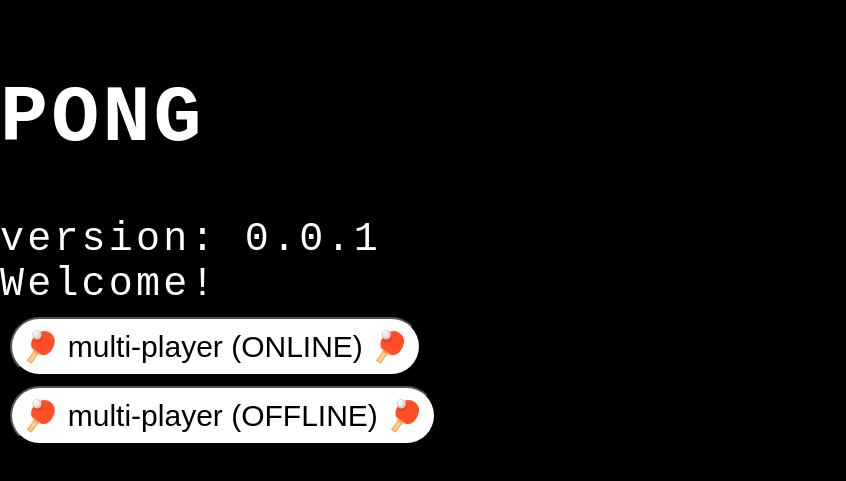
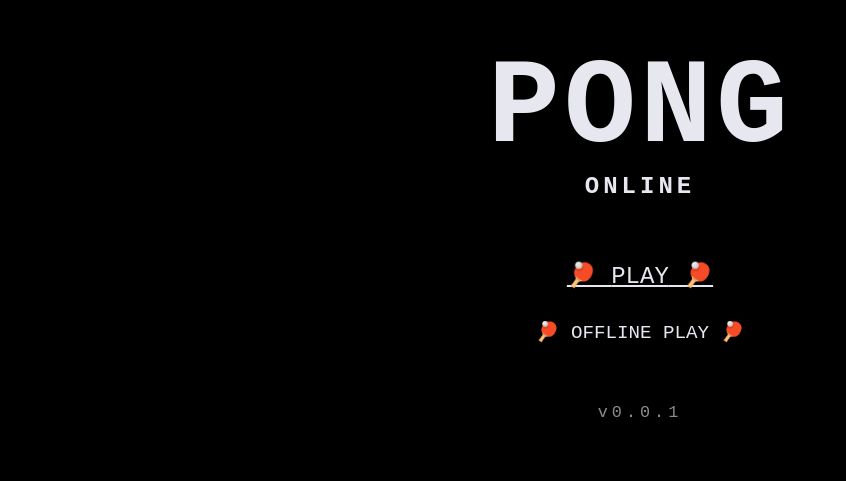
Before and after one commit to yozibak/pong-online, a React (Vite) app in the folder frontend/pong/: page / in a window 1280 px wide. Shown: the part 163-644 px from the top of the page, without its empty margins (0-846 px from the left). Built offline with nearby package versions, Linux system fonts and the light colour scheme; no server answers; what aws-amplify would draw is missing.

Commit message:
style elements

```diff
--- a/frontend/pong/src/index.tsx
+++ b/frontend/pong/src/index.tsx
@@ -3,7 +3,7 @@ import pjson from '../package.json'
 import { GameCanvas, getCanvasContainerSize } from './ui/Pong'
 import { Container, ContainerSize } from './ui/container'
 import { Entrance } from './ui/entrance'
-import { Control } from './ui/control'
+import { MobileControl } from './ui/control'
 
 const VERSION = pjson.version
 
@@ -14,7 +14,7 @@ const PongGame: React.FC<{ size: ContainerSize }> = ({ size }) => {
       {ready ? (
         <>
           <GameCanvas size={getCanvasContainerSize(size)} />
-          <Control />
+          <MobileControl />
         </>
       ) : (
         <Entrance version={VERSION} getReady={() => setReady(true)} />
--- a/frontend/pong/src/ui/container.tsx
+++ b/frontend/pong/src/ui/container.tsx
@@ -13,21 +13,33 @@ export const Container: React.FC<PropsWithChildren<{ size: ContainerSize }>> = (
 }
 
 const styles = ({ width, height }: { width: number; height: number }): React.CSSProperties => ({
-  position: 'relative',
-  zIndex: 10,
+  // spacing
   width,
   height,
+  margin: '0 auto',
+
+  // style
+  backgroundColor: 'rgba(0,0,0,0.9)',
+  color: 'rgba(240, 240, 250, 0.96)',
+  fontSize: 24,
+  fontFamily: 'monospace',
+  fontWeight: 'bold',
+  lineHeight: 1.5,
+  letterSpacing: 4,
+
+  // touch restraints
   overflow: 'hidden',
-  backgroundColor: 'rgba(0,0,0,0.9)',
-  margin: '0 auto',
   touchAction: 'manipulation',
   overflowX: 'hidden',
   overflowY: 'hidden',
   overscrollBehavior: 'none',
-  color: 'white',
+
+  // layout
   display: 'flex',
   flexDirection: 'column',
-  flexWrap: 'nowrap',
   alignContent: 'center',
+  alignItems: 'center',
   justifyContent: 'center',
+  textAlign: 'center',
+  position: 'relative'
 })
--- a/frontend/pong/src/ui/control.tsx
+++ b/frontend/pong/src/ui/control.tsx
@@ -1,6 +1,6 @@
 import { inputBuffer } from '../domain'
 
-export const Control = () => {
+export const MobileControl = () => {
   if (window.innerWidth > 800) return <></>
   return (
     <div style={{ width: '100%', }}>
--- a/frontend/pong/src/ui/entrance.tsx
+++ b/frontend/pong/src/ui/entrance.tsx
@@ -2,8 +2,8 @@ import { useState } from 'react'
 import { PlayMode, PlayerNumber } from '../data/types'
 import { selectOfflineMode } from '../domain/match'
 import { onlineMultiPlayerSetup } from '../service'
+import { isMobile } from '../service/control'
 import { Waiting } from './waiting'
-import { isMobile } from '../service/control'
 
 export const getPlayerNumber = (): PlayerNumber => {
   const urlParams = new URLSearchParams(window.location.search)
@@ -32,41 +32,43 @@ export const Entrance: React.FC<{ version: string; getReady: () => void }> = ({
 
   if (online) return <Waiting isGuest={isGuest} getReady={getReady} />
   return (
-    <div style={style}>
-      <h1>PONG</h1>
-      <div>version: {version}</div>
-      <div>Welcome! {isGuest ? `You are Player 2 (right side)` : ``}</div>
+    <div>
+      <div style={{ fontSize: '5em', lineHeight: 1 }}>PONG</div>
+      <div>ONLINE</div>
+      <br />
+      {isGuest ? <div>You are Player 2 (right side)</div> : <></>}
       <button style={btn} onClick={selectOnline}>
-        🏓 {isGuest ? `Join` : `multi-player (ONLINE)`} 🏓
+        🏓 {isGuest ? `JOIN` : `PLAY`} 🏓
       </button>
-      {!isGuest  ? (
+      {!isGuest && !isMobile() ? (
         <>
-          <button style={btn} onClick={() => selectOffline('offline-multi')}>
-            🏓 {`multi-player (OFFLINE)`} 🏓
+          <button
+            style={{ ...btn, fontSize: '1.2rem', textDecoration: 'none' }}
+            onClick={() => selectOffline('offline-multi')}
+          >
+            🏓 OFFLINE PLAY 🏓
           </button>
-          {/* <button style={btn} onClick={() => selectOffline('offline-solo')}>
-            🏓 {`single-player`} 🏓
-          </button> */}
         </>
       ) : (
         <></>
       )}
+      <br />
+      <div style={{ opacity: 0.6, fontWeight: 'normal', fontSize: '.7em', width: '100%' }}>
+        v{version}
+      </div>
     </div>
   )
 }
 
-const style: React.CSSProperties = {
-  color: 'white',
-  width: '100%',
-  fontSize: 40,
-}
-
 const btn: React.CSSProperties = {
   display: 'block',
-  margin: 10,
+  backgroundColor: 'transparent',
+  fontSize: '1.5rem',
+  color: 'inherit',
+  margin: '10px auto',
   padding: 10,
-  fontSize: 30,
-  backgroundColor: 'white',
   cursor: 'pointer',
-  borderRadius: 30
+  border: 'none',
+  textDecoration: 'underline',
+  fontFamily: 'inherit',
 }
--- a/frontend/pong/src/ui/invitation.tsx
+++ b/frontend/pong/src/ui/invitation.tsx
@@ -6,10 +6,11 @@ export const Invitation = () => {
   return (
     <div
       onClick={() => copyToClipboard(invitationLink)}
-      style={{ fontSize: '0.88rem', fontStyle: 'italic' }}
+      style={{ fontStyle: 'italic', padding: '2em', fontSize: '.75rem' }}
     >
-      <div style={{ cursor: 'pointer' }}>🔗 INVITATION LINK: {invitationLink}</div>
+      <div>Send the invitation link:</div>
       <QRCode link={invitationLink} />
+      <div style={{ cursor: 'pointer', textDecoration: 'underline' }}>{invitationLink}</div>
     </div>
   )
 }
@@ -18,9 +19,13 @@ const QRCode = ({ link }: { link: string }) => {
   const ref = useRef<HTMLCanvasElement>(null)
   useEffect(() => {
     if (!ref.current) return
-    qrcode.toCanvas(ref.current, link)
+    qrcode.toCanvas(ref.current, link, { width: 200 })
   }, [ref, link])
-  return <canvas ref={ref}></canvas>
+  return (
+    <div style={{ padding: '1em' }}>
+      <canvas ref={ref}></canvas>
+    </div>
+  )
 }
 
 const copyToClipboard = async (link: string) => {
--- a/frontend/pong/src/ui/waiting.tsx
+++ b/frontend/pong/src/ui/waiting.tsx
@@ -21,8 +21,8 @@ const WaitingAsHost: React.FC<{ getReady: () => void }> = ({ getReady }) => {
     })
   }, [getReady])
   return (
-    <div>
-      <h1>Waiting for player 2😌</h1>
+    <div style={{ width: '100%', fontSize: '1rem˝',  }}>
+      <div style={{ fontSize: '1.1rem' }}>Waiting for player 2 😌</div>
       <Invitation />
     </div>
   )
```
